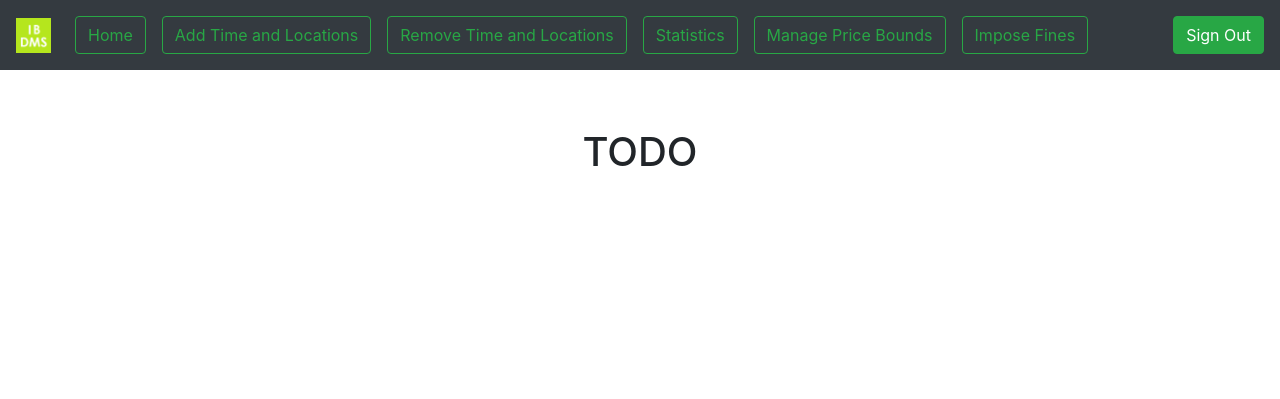
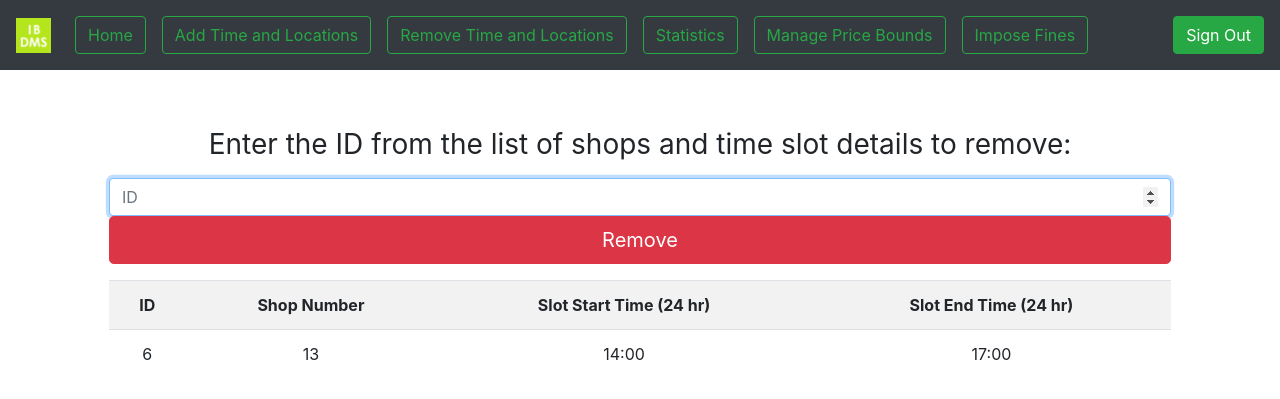
Before and after one commit to huzaifahnadeem/Itwaar-Bazaar-DMS, a Flask app: page /home/govt_official/1/remove_time_location/ in a window 1280 px wide. Shown: the top 399 px of the page. Run offline with Flask 2, Linux system fonts and the light colour scheme; data comes from the database, SQL or seed files in the repository; both versions use the stored data as it was after the commit; some libraries are stand-ins or nearby versions.

Commit message:
use case -- add-remove location and times

```diff
--- a/app.py
+++ b/app.py
@@ -1,6 +1,7 @@
 from flask import Flask, render_template, request, url_for, flash, redirect
 import sqlite3
 import sys      # for error catching
+import datetime
 
 app = Flask(__name__)
 
@@ -95,16 +96,6 @@ def home(acc_type, email):
     elif acc_type == "db_admin":
         return render_template('home_admin.html', name=get_name(email,acc_type), home_url=home_url)
 
-@app.route('/home/db_admin/<email>/query/', methods=['POST', 'GET'])
-def query_form(email):
-    query_result = ""
-    error = ""
-    if request.method == 'POST':
-            query = request.form['query']
-            (query_result, error) = execute_query(query)
-
-    return render_template('admin_query.html', home_url = "/home/db_admin/" + email, query_result=query_result, error=error)
-
 # Customer Screens:
 # TODO
 
@@ -115,13 +106,55 @@ def query_form(email):
 
 @app.route('/home/govt_official/<email>/add_time_location/', methods=['POST', 'GET'])
 def add_time_location(email):
-    #TODO
-    return render_template('official_add_time_location.html', home_url = "/home/govt_official/" + email)
+    error = ""
+    success = ""
+
+    if request.method == 'POST':
+        shop_num = request.form['shop_num']
+        st_time = request.form['st-time']
+        en_time = request.form['en-time']
+
+        start_time = datetime.datetime.strptime(st_time,"%H:%M") # convert string to time
+        end_time = datetime.datetime.strptime(en_time,"%H:%M")
+        diff = end_time - start_time
+        delta = diff.total_seconds()
+
+        if (delta < 0):
+            error = "End time cannot be before start time."
+        else:
+            error = insert_location_time(st_time, en_time, shop_num)
+            if error == "":
+                success = "Time and location added successfully"
+
+    return render_template('official_add_time_location.html', home_url = "/home/govt_official/" + email, success=success, error=error)
 
 @app.route('/home/govt_official/<email>/remove_time_location/', methods=['POST', 'GET'])
 def remove_time_location(email):
-    #TODO
-    return render_template('official_remove_time_location.html', home_url = "/home/govt_official/" + email)
+    error = ""
+    success = ""
+
+    list_of_shops_and_times = get_all_shops_with_slots()
+
+    if request.method == 'POST':
+        time_ID_to_remove = request.form['ID']
+
+        exists = False
+        for i in list_of_shops_and_times:
+            for j in i:
+                if j[0] == int(time_ID_to_remove):
+                    exists = True
+        if exists == False:
+            error = "The entered ID does not exist. "
+        else:
+            query = "delete from location where time_slot_id = " + str(time_ID_to_remove) + ";"
+            _, error = execute_query(query)
+
+            if error == "":
+                success = "Shop given time slot with id " + str(time_ID_to_remove) + " removed successfully."
+                list_of_shops_and_times = get_all_shops_with_slots()
+                return render_template('official_remove_time_location.html', home_url = "/home/govt_official/" + email, list_of_shops_and_times=list_of_shops_and_times, error=error, success=success)
+
+    return render_template('official_remove_time_location.html', home_url = "/home/govt_official/" + email, list_of_shops_and_times=list_of_shops_and_times, error=error, success=success)
 
 @app.route('/home/govt_official/<email>/statistics/', methods=['POST', 'GET'])
 def statistics(email):
@@ -135,6 +168,7 @@ def price_bounds(email):
 
 @app.route('/home/govt_official/<email>/fines/', methods=['POST', 'GET'])
 def impose_fines(email):
+    #TODO
     accounts_list = all_accounts("vendor")
     error = ""
     success = ""
@@ -178,8 +212,20 @@ def remove_officials(email):
         execute_query(query)
 
         message = 'Account with email "' + email_to_remove + '" has been removed.'
+        accounts_list = all_accounts("govt_official")
+        return render_template('admin_remove_officials.html', home_url = "/home/db_admin/" + email, accounts_list=accounts_list, message=message)
 
     return render_template('admin_remove_officials.html', home_url = "/home/db_admin/" + email, accounts_list=accounts_list, message=message)
+
+@app.route('/home/db_admin/<email>/query/', methods=['POST', 'GET'])
+def query_form(email):
+    query_result = ""
+    error = ""
+    if request.method == 'POST':
+            query = request.form['query']
+            (query_result, error) = execute_query(query)
+
+    return render_template('admin_query.html', home_url = "/home/db_admin/" + email, query_result=query_result, error=error)
 
 def add_account(name, email, password, acc_type):
     """
@@ -390,3 +436,102 @@ def all_accounts(acc_type):
     conn.close()
 
     return result
+
+def insert_location_time(st_time, en_time, shop_num_str):
+    """
+    Inserts tuples into location and time_slot tables with the given values.
+
+    @param st_time: string of HH:MM form in 24 hour time
+    @param en_time: string of HH:MM form in 24 hour time
+    @param shop_num: string containing shop num
+    @:return: error: a string containing error returned (if any)
+    """
+
+    shop_num = int(shop_num_str)
+    query_result = []
+    error = ""
+
+    try:
+        conn = sqlite3.connect('IBDMS.db')
+        cur = conn.cursor()
+
+        cur.execute(
+        '''
+        SELECT MAX(location_id)
+        FROM location;
+        '''
+        )
+        this_location_id = cur.fetchall()
+        if this_location_id[0][0] == None:
+            this_location_id = 0
+        else:
+            this_location_id = int(this_location_id[0][0]) + 1
+
+        cur.execute(
+        '''
+        SELECT MAX(time_slot_id)
+        FROM time_slot;
+        '''
+        )
+        this_time_slot_id = cur.fetchall()
+        if this_time_slot_id[0][0] == None:
+            this_time_slot_id = 0
+        else:
+            this_time_slot_id = int(this_time_slot_id[0][0]) + 1
+
+        cur.execute(
+        '''
+        INSERT INTO time_slot (time_slot_id, start_time, end_time)
+        VALUES (?, ?, ?);
+        ''', (this_time_slot_id, st_time, en_time)
+        )
+
+        query_result.append(cur.fetchall())
+
+        cur.execute(
+        '''
+        INSERT INTO location (location_id, shop_number, time_slot_id)
+        VALUES (?, ?, ?);
+        ''', (this_location_id, shop_num, this_time_slot_id)
+        )
+
+        query_result.append(cur.fetchall())
+
+        conn.commit()
+        conn.close()
+    except:
+        error = str(sys.exc_info()[1])
+
+    return error
+
+def get_all_shops_with_slots():
+    """
+    returns a list of all shops with their time slots.
+
+    @:return: (list, error): list of of tuples containing the attributes. error stores a string of any error returned
+    """
+
+    query_result = []
+    error = ""
+
+    try:
+        conn = sqlite3.connect('IBDMS.db')
+        cur = conn.cursor()
+
+        cur.execute(
+        '''
+        SELECT location.time_slot_id, shop_number, start_time, end_time
+        FROM time_slot INNER JOIN location
+        ON time_slot.time_slot_id = location.time_slot_id
+        ORDER BY location.time_slot_id;
+        '''
+        )
+
+        query_result = cur.fetchall()
+
+        conn.commit()
+        conn.close()
+    except:
+        error = str(sys.exc_info()[1])
+
+    return (query_result, error)
--- a/ddl_code.sql
+++ b/ddl_code.sql
@@ -30,7 +30,9 @@ create table location (
     x_coordinate    real,
     y_coordinate    real,
     shop_number     int,
-    primary key (location_id)
+    time_slot_id    int,
+    primary key (location_id),
+    foreign key (time_slot_id) references time_slot (time_slot_id)
 );
 
 create table customer (
--- a/templates/admin_add_officials.html
+++ b/templates/admin_add_officials.html
@@ -68,5 +68,5 @@
 <!-- javascript -->
 <!-- <script type="text/javascript" src="{{ url_for('static', filename='js/init.js') }}"></script> -->
 <script src="https://code.jquery.com/jquery-3.5.1.slim.min.js"></script>
-      <script>window.jQuery || document.write('<script src="../assets/js/vendor/jquery.slim.min.js"><\/script>')</script><script src="../static/js/bootstrap.bundle.min.js"></script>
+      <script>window.jQuery || document.write('<script src="../assets/js/vendor/jquery.slim.min.js"><\/script>')</script><script src="{{ url_for('static', filename='js/bootstrap.bundle.min.js') }}"></script>
 </html>
--- a/templates/admin_query.html
+++ b/templates/admin_query.html
@@ -70,5 +70,5 @@
 <!-- javascript -->
 <!-- <script type="text/javascript" src="{{ url_for('static', filename='js/init.js') }}"></script> -->
 <script src="https://code.jquery.com/jquery-3.5.1.slim.min.js"></script>
-      <script>window.jQuery || document.write('<script src="../assets/js/vendor/jquery.slim.min.js"><\/script>')</script><script src="../static/js/bootstrap.bundle.min.js"></script>
+      <script>window.jQuery || document.write('<script src="../assets/js/vendor/jquery.slim.min.js"><\/script>')</script><script src="{{ url_for('static', filename='js/bootstrap.bundle.min.js') }}"></script>
 </html>
--- a/templates/admin_remove_officials.html
+++ b/templates/admin_remove_officials.html
@@ -64,5 +64,5 @@
 <!-- javascript -->
 <!-- <script type="text/javascript" src="{{ url_for('static', filename='js/init.js') }}"></script> -->
 <script src="https://code.jquery.com/jquery-3.5.1.slim.min.js"></script>
-      <script>window.jQuery || document.write('<script src="../assets/js/vendor/jquery.slim.min.js"><\/script>')</script><script src="../static/js/bootstrap.bundle.min.js"></script>
+      <script>window.jQuery || document.write('<script src="../assets/js/vendor/jquery.slim.min.js"><\/script>')</script><script src="{{ url_for('static', filename='js/bootstrap.bundle.min.js') }}"></script>
 </html>
--- a/templates/home_admin.html
+++ b/templates/home_admin.html
@@ -50,5 +50,5 @@
 
 <!-- javascript -->
 <script src="https://code.jquery.com/jquery-3.5.1.slim.min.js"></script>
-      <script>window.jQuery || document.write('<script src="../assets/js/vendor/jquery.slim.min.js"><\/script>')</script><script src="../static/js/bootstrap.bundle.min.js"></script>
+      <script>window.jQuery || document.write('<script src="../assets/js/vendor/jquery.slim.min.js"><\/script>')</script><script src="{{ url_for('static', filename='js/bootstrap.bundle.min.js') }}"></script>
 </html>
--- a/templates/home_official.html
+++ b/templates/home_official.html
@@ -56,5 +56,5 @@
 
 <!-- javascript -->
 <script src="https://code.jquery.com/jquery-3.5.1.slim.min.js"></script>
-      <script>window.jQuery || document.write('<script src="../assets/js/vendor/jquery.slim.min.js"><\/script>')</script><script src="../static/js/bootstrap.bundle.min.js"></script>
+      <script>window.jQuery || document.write('<script src="../assets/js/vendor/jquery.slim.min.js"><\/script>')</script><script src="{{ url_for('static', filename='js/bootstrap.bundle.min.js') }}"></script>
 </html>
--- a/templates/official_fines.html
+++ b/templates/official_fines.html
@@ -71,5 +71,5 @@
 
 <!-- javascript -->
 <script src="https://code.jquery.com/jquery-3.5.1.slim.min.js"></script>
-      <script>window.jQuery || document.write('<script src="../assets/js/vendor/jquery.slim.min.js"><\/script>')</script><script src="../static/js/bootstrap.bundle.min.js"></script>
+      <script>window.jQuery || document.write('<script src="../assets/js/vendor/jquery.slim.min.js"><\/script>')</script><script src="{{ url_for('static', filename='js/bootstrap.bundle.min.js') }}"></script>
 </html>
--- a/templates/official_prices.html
+++ b/templates/official_prices.html
@@ -55,5 +55,5 @@
 
 <!-- javascript -->
 <script src="https://code.jquery.com/jquery-3.5.1.slim.min.js"></script>
-      <script>window.jQuery || document.write('<script src="../assets/js/vendor/jquery.slim.min.js"><\/script>')</script><script src="../static/js/bootstrap.bundle.min.js"></script>
+      <script>window.jQuery || document.write('<script src="../assets/js/vendor/jquery.slim.min.js"><\/script>')</script><script src="{{ url_for('static', filename='js/bootstrap.bundle.min.js') }}"></script>
 </html>
--- a/templates/official_remove_time_location.html
+++ b/templates/official_remove_time_location.html
@@ -48,12 +48,40 @@
 <main role="main" class="container">
 
   <div class="starter-template">
-    <h1>TODO</h1>
+    <form class="form-signin" method = "POST">
+    <h1 class="h3 mb-3 font-weight-normal">Enter the ID from the list of shops and time slot details to remove:</h1>
+
+    <label for="ID_input" class="sr-only">ID:</label>
+    <input type="number" onkeypress="return event.charCode >= 48" min="0" name="ID" id="ID_input" placeholder="ID" class="form-control" required autofocus>
+
+    <button class="btn btn-lg btn-danger btn-block" type="submit">Remove</button>
+
+    <p class="text-danger">{{ error }}</p>
+    <p class="text-success">{{ success }}</p>
+    </form>
+
+    <table class="table table-striped">
+      <tr>
+        <th>ID</th>
+        <th>Shop Number</th>
+        <th>Slot Start Time (24 hr)</th>
+        <th>Slot End Time (24 hr)</th>
+      </tr>
+      {% for i in list_of_shops_and_times %}
+      <tr>
+        {% for j in i %}
+          {% for k in j %}
+            <td> {{k}} </td>
+          {% endfor %}
+        </tr>
+        {% endfor %}
+      {% endfor %}
+    </table>
   </div>
 
 </main>
 
 <!-- javascript -->
 <script src="https://code.jquery.com/jquery-3.5.1.slim.min.js"></script>
-      <script>window.jQuery || document.write('<script src="../assets/js/vendor/jquery.slim.min.js"><\/script>')</script><script src="../static/js/bootstrap.bundle.min.js"></script>
+      <script>window.jQuery || document.write('<script src="../assets/js/vendor/jquery.slim.min.js"><\/script>')</script><script src="{{ url_for('static', filename='js/bootstrap.bundle.min.js') }}"></script>
 </html>
--- a/templates/official_statistics.html
+++ b/templates/official_statistics.html
@@ -55,5 +55,5 @@
 
 <!-- javascript -->
 <script src="https://code.jquery.com/jquery-3.5.1.slim.min.js"></script>
-      <script>window.jQuery || document.write('<script src="../assets/js/vendor/jquery.slim.min.js"><\/script>')</script><script src="../static/js/bootstrap.bundle.min.js"></script>
+      <script>window.jQuery || document.write('<script src="../assets/js/vendor/jquery.slim.min.js"><\/script>')</script><script src="{{ url_for('static', filename='js/bootstrap.bundle.min.js') }}"></script>
 </html>
```
Also changed, not shown: Use cases done.txt (+16 -16 lines), templates/official_add_time_location.html (+20 -2 lines), IBDMS.db.
